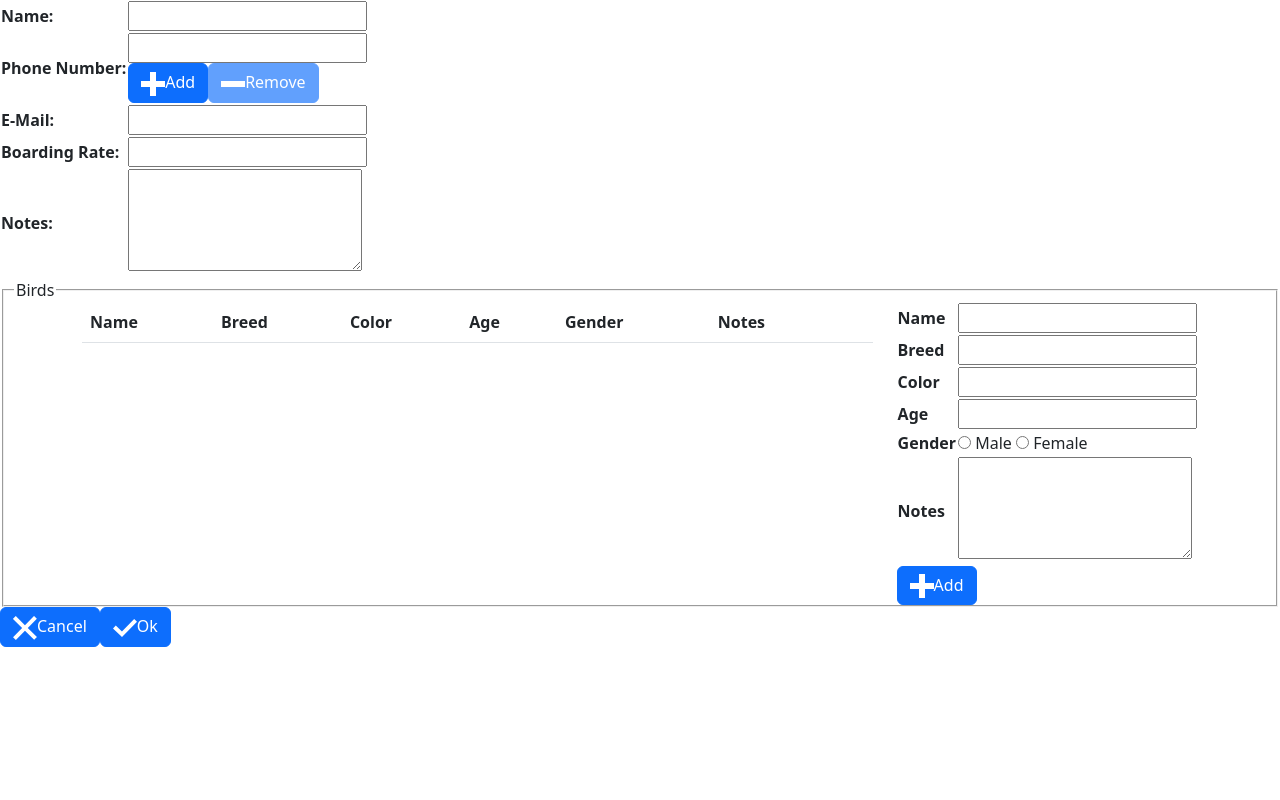
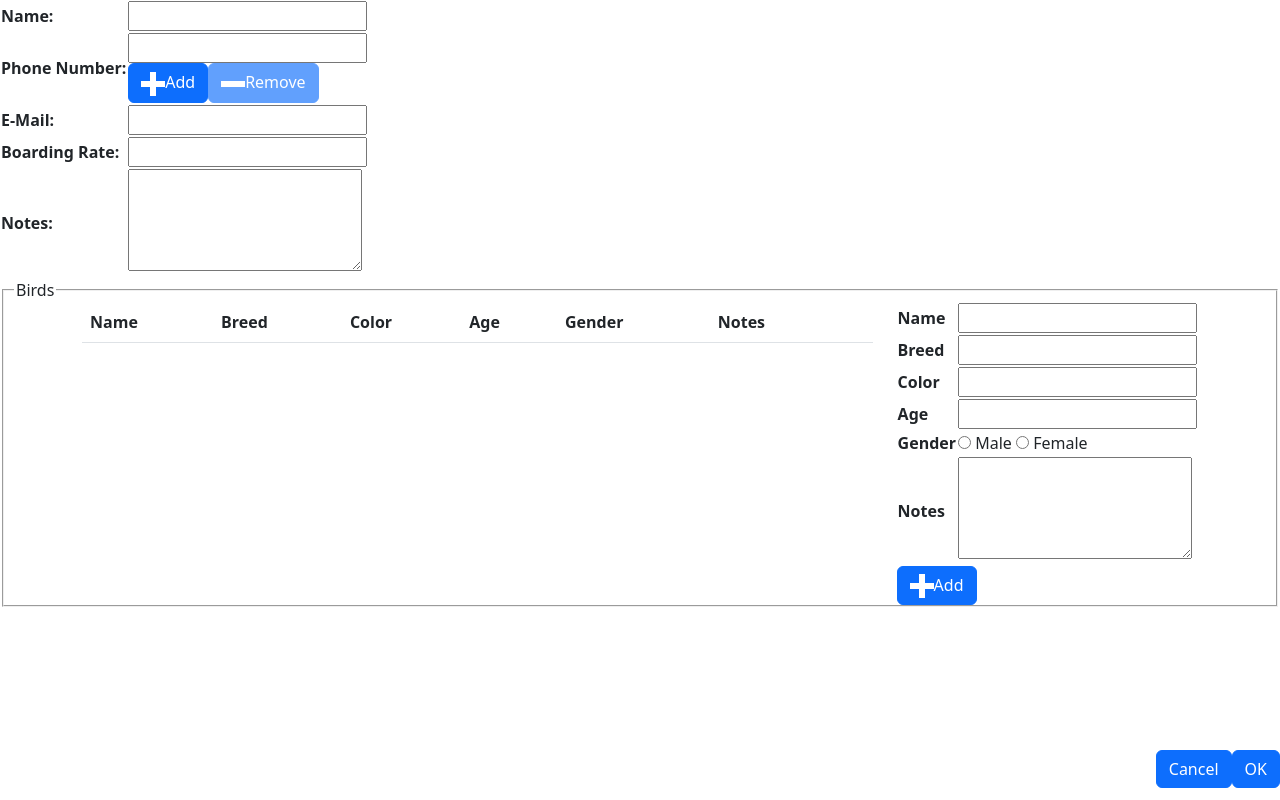
Before and after one commit to kstensberg/bizeebird, an Electron app: page src/renderer/customerdialog.html in a window 1280 px wide. Drawn offline with Linux system fonts and the light colour scheme; no server answers.

Commit message:
fix how dialogs scroll

```diff
--- /dev/null
+++ b/src/renderer/components/dialog.js
@@ -0,0 +1,37 @@
+'use strict';
+
+class Dialog {
+    constructor(vnode) {
+        this.body = vnode.attrs.body;
+        this.footerButtons = vnode.attrs.footerButtons;
+    }
+
+    view() {
+        const footerButtons = [];
+        for (const button of this.footerButtons) {
+            let buttonClasses = "btn btn-primary";
+            if (button.classes) {
+                buttonClasses = button.classes;
+            }
+            footerButtons.push(m("button", {
+                "class": buttonClasses,
+                onclick: button.onclick
+            }, button.label));
+        }
+
+        return m("div", {"class":"dialog-toplevel"},
+            [
+                m("div", {"class":"dialog-body"},
+                    this.body
+                ),
+                m("div", {"class":"dialog-footer"},
+                    m("div", {"class": "dialog-footer-button-container"},
+                        footerButtons
+                    )
+                )
+            ]
+            )
+    }
+}
+
+export { Dialog };
--- a/src/renderer/customerdialog.js
+++ b/src/renderer/customerdialog.js
@@ -3,6 +3,7 @@
 import { LabeledContainer } from './components/labeled-container.js';
 import { Table } from './components/table.js';
 import { IconButton } from './components/icon-button.js';
+import { Dialog } from './components/dialog.js';
 
 var customer = null;
 var birds = [];
@@ -35,7 +36,8 @@ var CustomerDialog = {
             birdsTableData.push([bird.name, bird.breed, bird.color, bird.age, bird.gender, bird.notes]);
         }
 
-        return m('div', { 'id':'new-customer-toplevel' },
+        return m(Dialog, {
+            body: m('div', { 'id':'new-customer-toplevel' },
             [
                 m('form', { 'id': 'edit-customer-form' },
                     [
@@ -242,14 +244,15 @@ var CustomerDialog = {
                         ),
                     })
                 ),
-                m(IconButton, {
+            ]
+        ),
+            footerButtons: [{
                 label: 'Cancel',
                 onclick: async function() {
                     window.close();
                 }
-                }),
-                m(IconButton, {
-                    label: 'Ok',
+            }, {
+                label: 'OK',
                 onclick: async function() {
                     const phoneNumbers = [];
                     for (const phoneInput of document.getElementsByClassName('phoneNumberInput')) {
@@ -277,9 +280,8 @@ var CustomerDialog = {
 
                     window.close();
                 }
-                })
-            ]
-        );
+            }]
+         });
     }
 };
 
--- a/src/renderer/style.css
+++ b/src/renderer/style.css
@@ -57,3 +57,28 @@ fieldset.labeled-container {
 #bird-table-container table {
   height: 180px;
 }
+
+.dialog-toplevel {
+  height: 100%;
+  width: 100%;
+}
+
+.dialog-body {
+  position: absolute;
+  top: 0;
+  bottom: 50px;
+  left: 0;
+  right: 0;
+  overflow-x: auto;
+}
+
+.dialog-footer {
+  height: 50px;
+  position: absolute;
+  bottom: 0;
+  width: 100%;
+}
+
+.dialog-footer-button-container {
+  text-align: right;
+}
```
Lines whose indentation alone changed are shown as unchanged.
